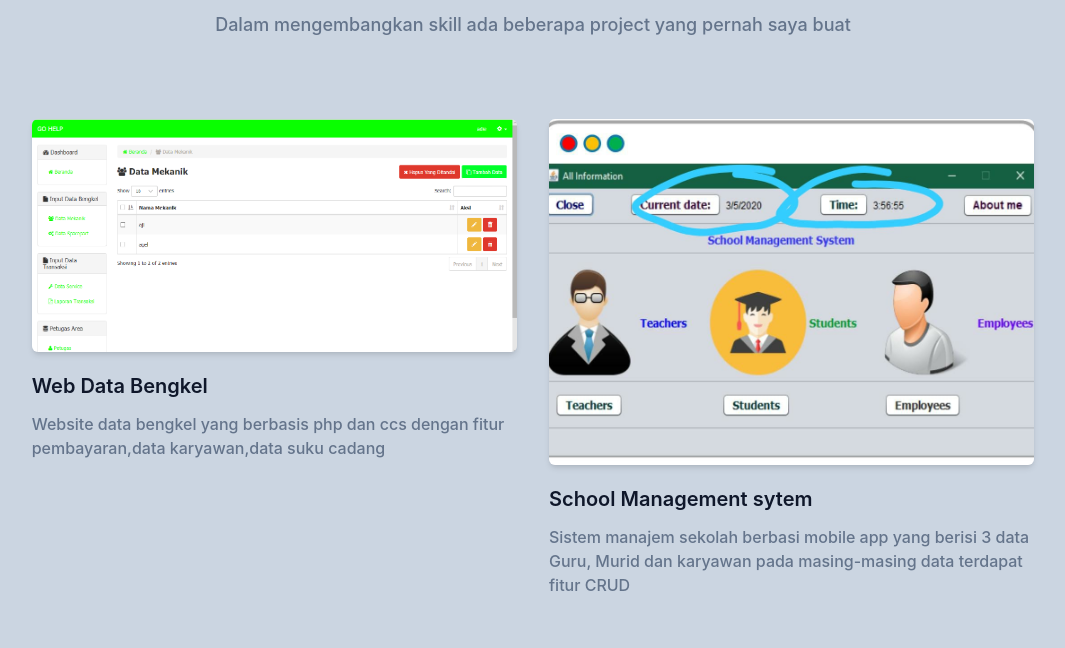
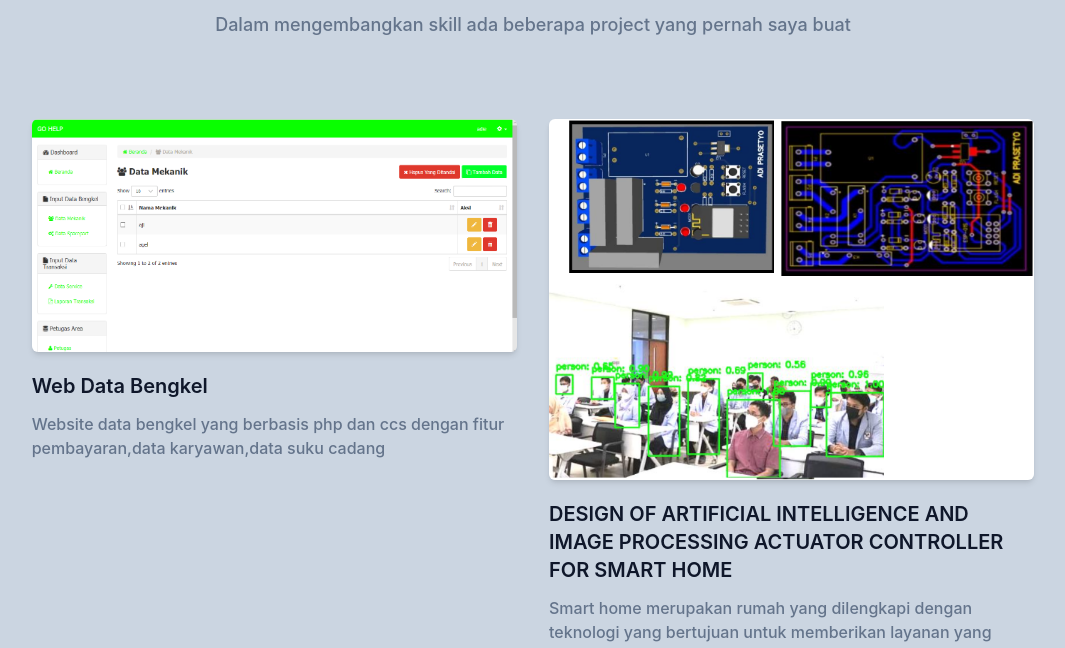
Before and after one commit to adie824/Madeby_Adpr, a website: page index.html in a window 1280 px wide. Shown: the part 1549-2197 px from the top of the page, without its empty margins (107-1172 px from the left). Drawn offline with Linux system fonts and the light colour scheme.

Commit message:
portfolio tailwind css

```diff
--- a/index.html
+++ b/index.html
@@ -162,10 +162,10 @@
                 </div>
                 <div class="mb-12 p-4 md:w-1/2">
                     <div class="rounded-md shadow-md overflow-hidden">
-                        <img src="dist/img/portfolio/g1.jpeg" alt="Juara 3 FPC" width="w-full">
+                        <img src="dist/img/portfolio/pcb.png" alt="Juara 3 FPC" width="w-full">
                     </div>
-                    <h3 class="font-semibold text-xl text-dark mt-5 mb-3 dark:text-white">School Management sytem</h3>
-                    <p class="font-medium text-base text-secondery">Sistem manajem sekolah berbasi mobile app yang berisi 3 data Guru, Murid dan karyawan pada masing-masing data terdapat fitur CRUD </p>
+                    <h3 class="font-semibold text-xl text-dark mt-5 mb-3 dark:text-white">DESIGN OF ARTIFICIAL INTELLIGENCE AND IMAGE PROCESSING ACTUATOR CONTROLLER FOR SMART HOME</h3>
+                    <p class="font-medium text-base text-secondery"> Smart home merupakan rumah yang dilengkapi dengan teknologi yang bertujuan untuk memberikan layanan yang sesuai bagi penggunanya. Salah satu aplikasi rumah pintar adalah identifikasi objek menggunakan kamera yang terhubung ke jaringan nirkabel pengguna rumah tangga. Dengan kemajuan teknologi, identifikasi objek berbasis kamera juga dapat digunakan untuk mendeteksi aktivitas/perilaku manusia. Hal ini meningkatkan potensi pengembangan teknologi rumah pintar untuk menghubungkan deteksi aktivitas manusia dengan tindakan yang bermanfaat bagi pengguna teknologi tersebut, untuk menghemat listrik atau meningkatkan kenyamanan pengguna. Pada tugas akhir ini, perancangan sistem rumah pintar berbasis Artificial Intelligence (AI) dan pengolahan citra digital bertujuan untuk meningkatkan efisiensi penggunaan energi listrik rumah tangga. Sistem ini akan mendeteksi ada tidaknya manusia di dalam ruangan berdasarkan input kamera yang terintegrasi langsung ke unit proses. Raspberry pi yang akan diproses menggunakan image MobilenetSSD kemudian memberikan instruksi pada unit kontrol ESP01 yang terintegrasi dengan unit aktuator kipas secara nirkabel menggunakan protokol komunikasi MQTT Messagge Queuing Telemetry Transport untuk menonaktifkan/mengaktifkan kipas melalui relay yang terhubung langsung ke aktuator kipas di ruangan. Pengguna juga dapat mengontrol kecepatan kipas melalui aplikasi Android sesuai kebutuhan. </p>
                 </div>
                 <div class="mb-12 p-4 md:w-1/2">
                     <div class="rounded-md shadow-md overflow-hidden">
```
Also changed, not shown: dist/img/portfolio/g1.jpeg (deleted), dist/img/portfolio/pcb.png (added).
